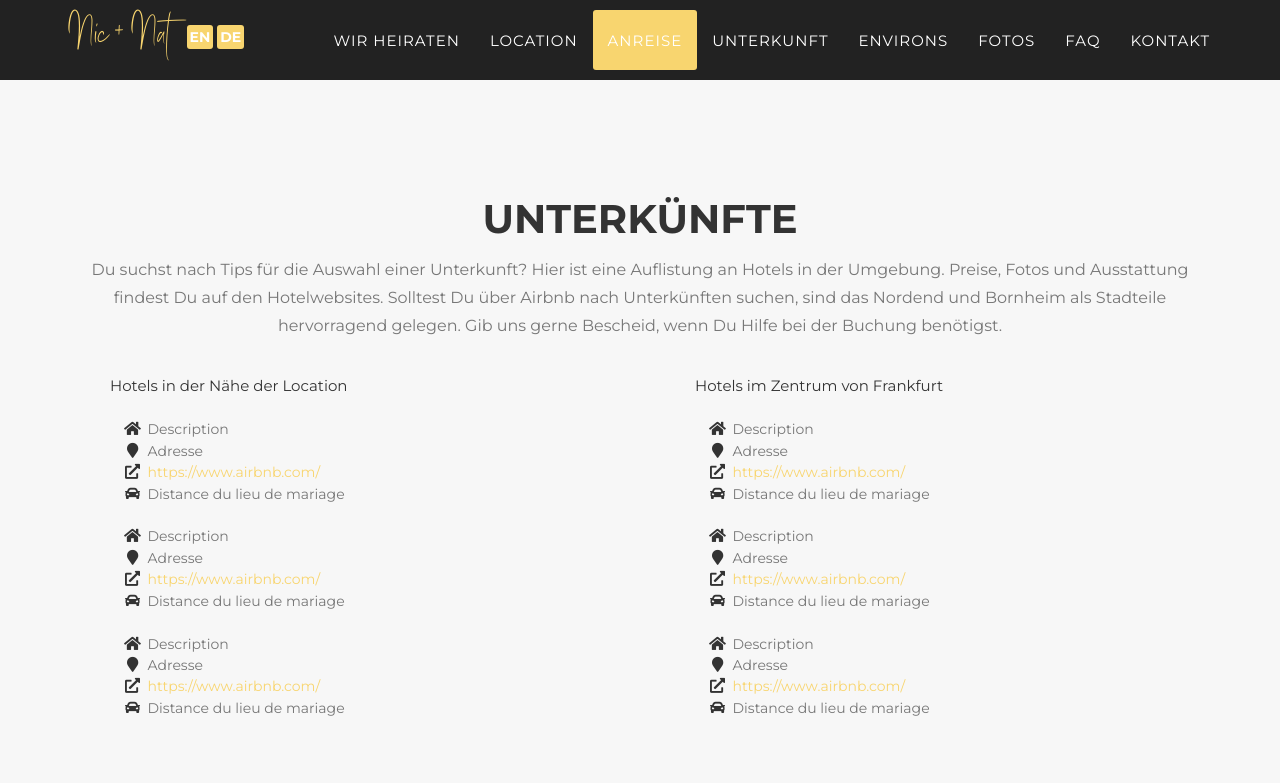
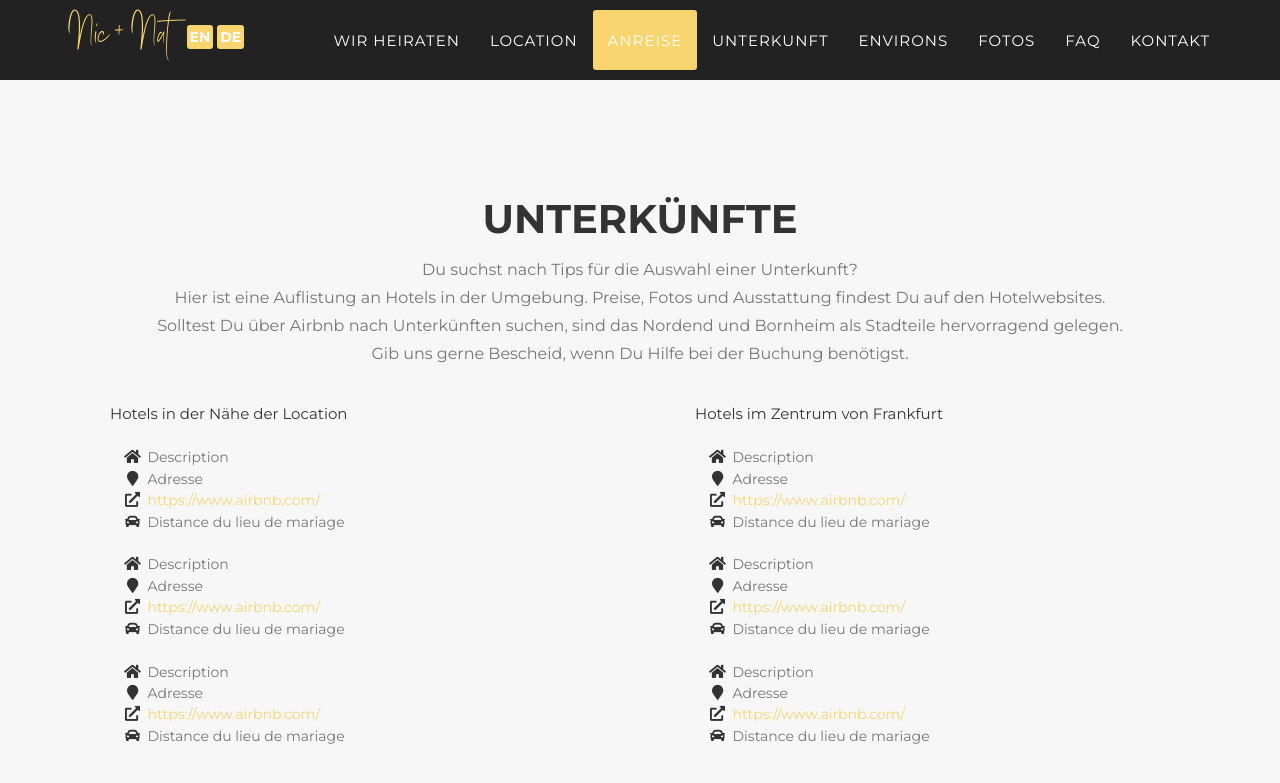
Before and after one commit to nic-nat/wedding, a Jekyll site: the page built from _fr_pages/index.html, in a window 1280 px wide and 900 px high, scrolled down 3644 px. Shown: the top 783 px of the window. Built offline with Jekyll 4.4.1, drawn with Linux system fonts in a browser that asks for light colours; some web fonts are replaced.

Commit message:
Update stay.html

```diff
--- a/_includes/fr_data/stay.html
+++ b/_includes/fr_data/stay.html
@@ -4,7 +4,7 @@
         <div class="row">
             <div class="col-lg-12 text-center">
                 <h2 class="section-heading">Unterkünfte</h2>
-                <p class="largepad text-muted">Du suchst nach Tips für die Auswahl einer Unterkunft? Hier ist eine Auflistung an Hotels in der Umgebung. Preise, Fotos und Ausstattung findest Du auf den Hotelwebsites. Solltest Du über Airbnb nach Unterkünften suchen, sind das Nordend und Bornheim als Stadteile hervorragend gelegen. Gib uns gerne Bescheid, wenn Du Hilfe bei der Buchung benötigst.</h3>
+                <p class="largepad text-muted">Du suchst nach Tips für die Auswahl einer Unterkunft?<br>Hier ist eine Auflistung an Hotels in der Umgebung. Preise, Fotos und Ausstattung findest Du auf den Hotelwebsites.<br>Solltest Du über Airbnb nach Unterkünften suchen, sind das Nordend und Bornheim als Stadteile hervorragend gelegen.<br>Gib uns gerne Bescheid, wenn Du Hilfe bei der Buchung benötigst.</h3>
             </div>
         </div>
         <div class="row">
```
